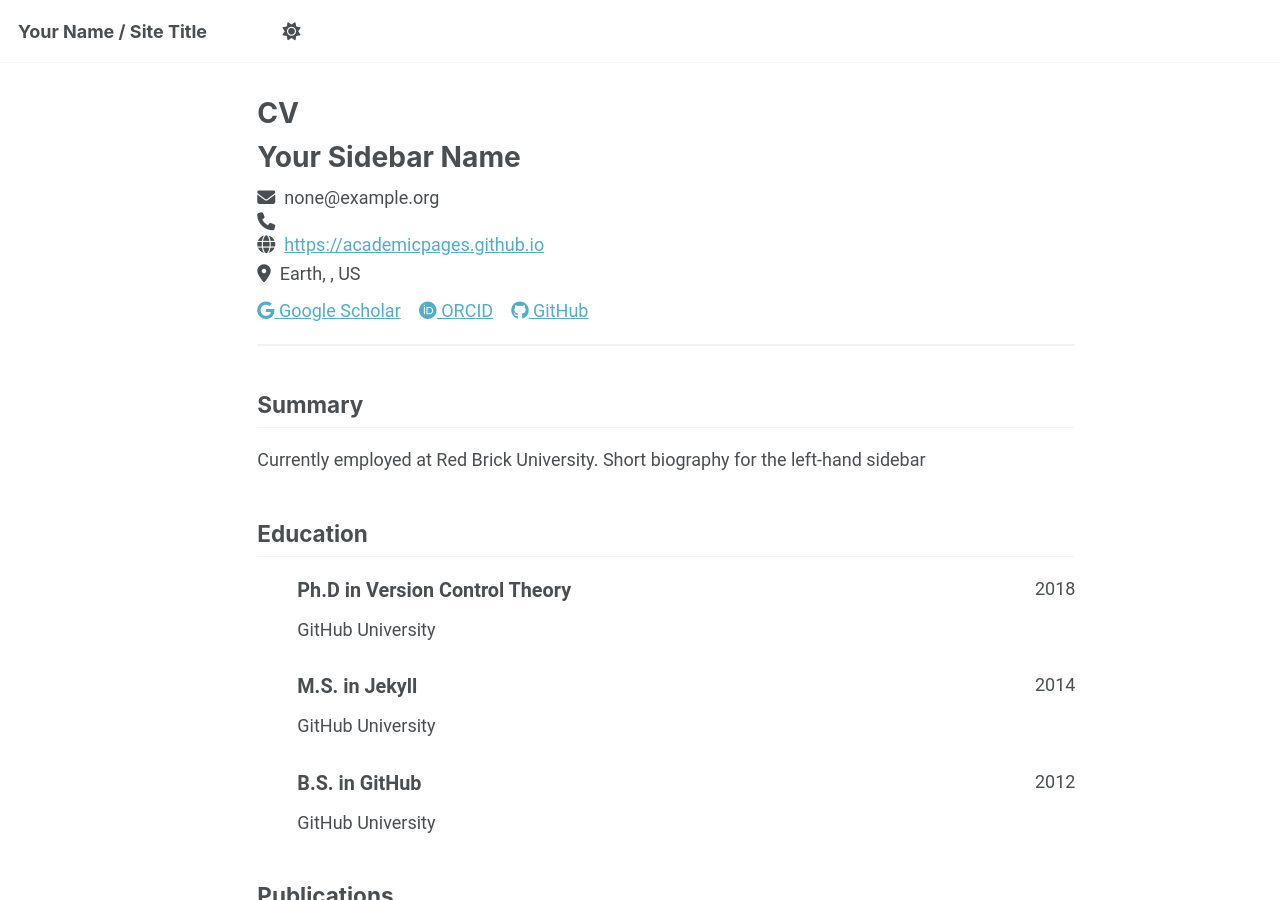
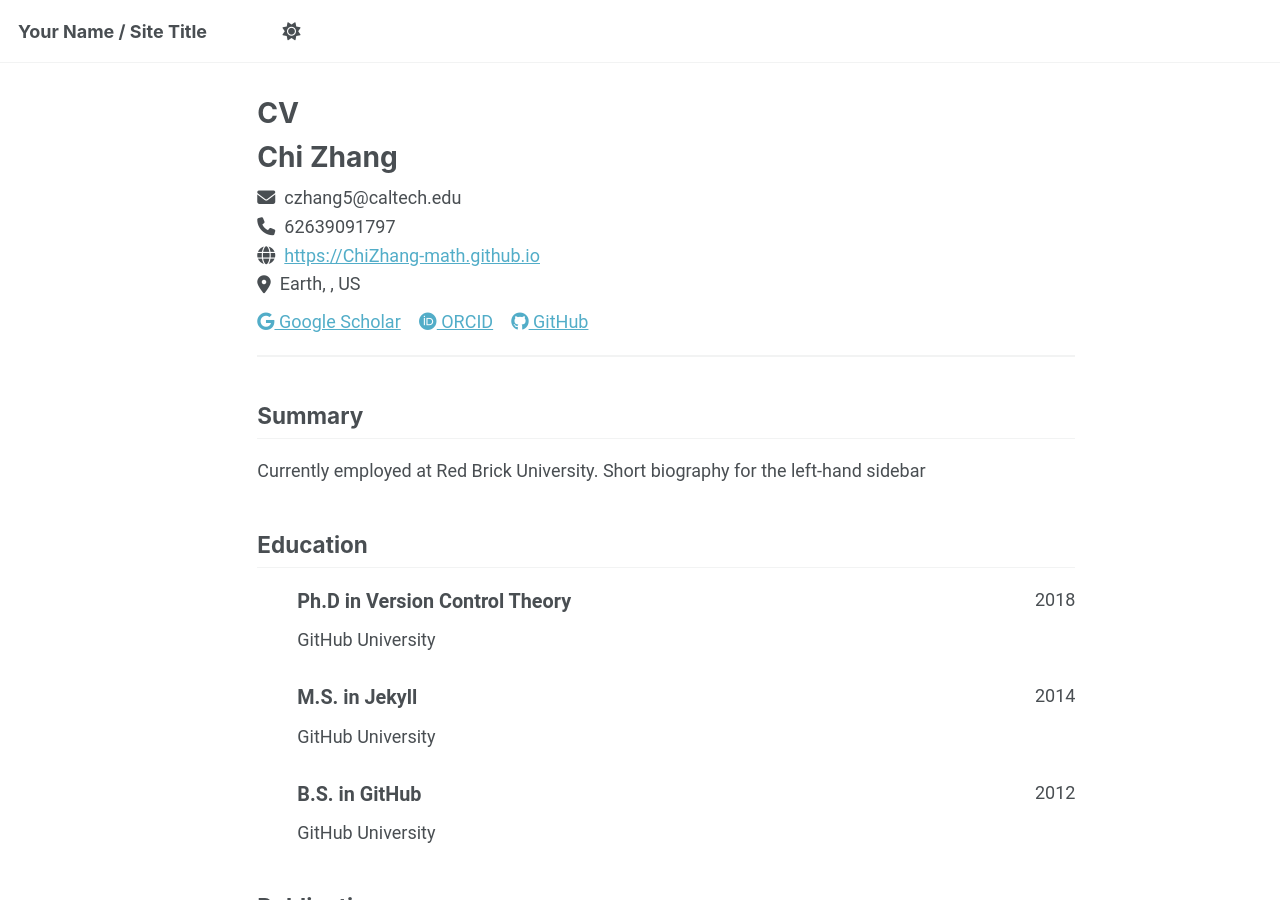
Before and after one commit to ChiZhang-math/ChiZhang-math.github.io, a Jekyll site: the page built from _pages/cv-json.md, in a window 1280 px wide and 900 px high. Built offline with Jekyll 4.4.1, drawn with Linux system fonts in a browser that asks for light colours; a script that is not in the unit is left out.

Commit message:
Update cv.json

```diff
--- a/_data/cv.json
+++ b/_data/cv.json
@@ -1,9 +1,9 @@
 {
   "basics": {
-    "name": "Your Sidebar Name",
-    "email": "none@example.org",
-    "phone": "",
-    "website": "https://academicpages.github.io",
+    "name": "Chi Zhang",
+    "email": "czhang5@caltech.edu",
+    "phone": "62639091797",
+    "website": "https://ChiZhang-math.github.io",
     "summary": "Currently employed at Red Brick University. Short biography for the left-hand sidebar",
     "location": {
       "address": "",
```
